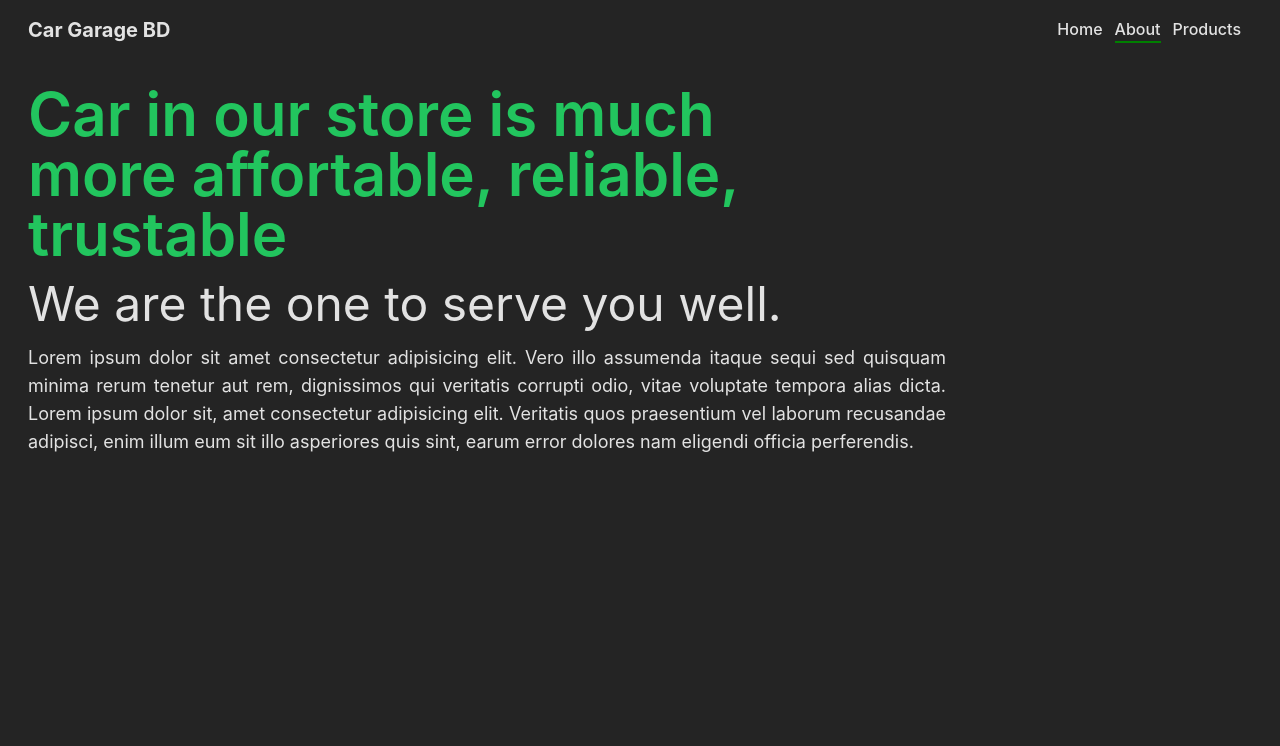
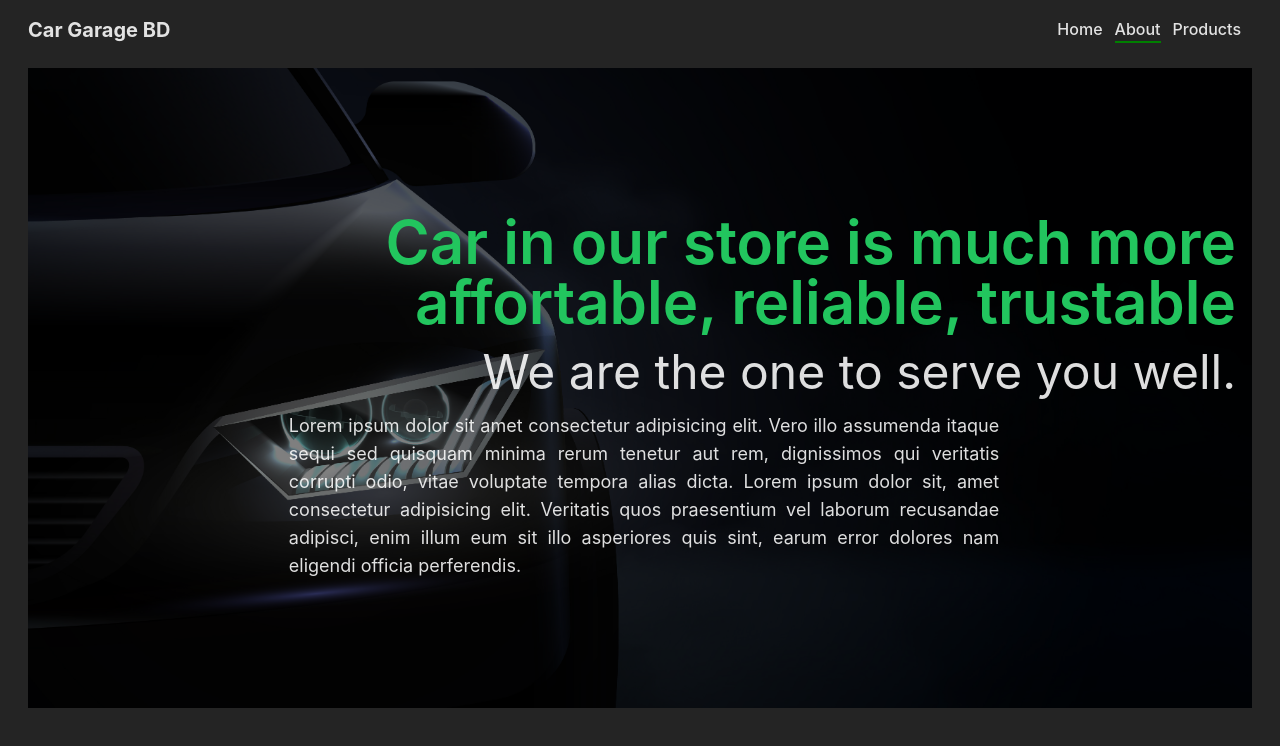
Before and after one commit to hasansfzn/garage_vue_routing, a Vue app: page /about in a window 1280 px wide. Shown: the top 746 px of the page. Built offline with nearby package versions, Linux system fonts and the light colour scheme.

Commit message:
added about background

```diff
--- /dev/null
+++ b/src/components/About/AboutAssociateCompanies.vue
@@ -0,0 +1,7 @@
+<script setup></script>
+
+<template>
+  <div></div>
+</template>
+
+<style scoped></style>
--- a/src/views/AboutView.vue
+++ b/src/views/AboutView.vue
@@ -1,25 +1,58 @@
 <script setup></script>
 
 <template>
-  <div>
-    <h2 class="text-6xl my-4 font-semibold text-green-500 md:w-2/3">
+  <section class="aboutBannerSection">
+    <div class="content flex items-center justify-end text-right">
+      <div class="content-items w-4/5 p-4">
+        <h2 class="text-6xl my-4 font-semibold text-green-500">
           Car in our store is much more affortable, reliable, trustable
         </h2>
-    <div class="flex place-content-start">
-      <div class="space-y-4 w-11/12 md:w-10/12 lg:w-3/4">
+        <div class="space-y-4">
           <h2 class="text-5xl">We are the one to serve you well.</h2>
-        <p class="text-lg text-justify">
+          <p class="text-lg text-justify w-3/4">
             Lorem ipsum dolor sit amet consectetur adipisicing elit. Vero illo
             assumenda itaque sequi sed quisquam minima rerum tenetur aut rem,
-          dignissimos qui veritatis corrupti odio, vitae voluptate tempora alias
-          dicta. Lorem ipsum dolor sit, amet consectetur adipisicing elit.
-          Veritatis quos praesentium vel laborum recusandae adipisci, enim illum
-          eum sit illo asperiores quis sint, earum error dolores nam eligendi
-          officia perferendis.
+            dignissimos qui veritatis corrupti odio, vitae voluptate tempora
+            alias dicta. Lorem ipsum dolor sit, amet consectetur adipisicing
+            elit. Veritatis quos praesentium vel laborum recusandae adipisci,
+            enim illum eum sit illo asperiores quis sint, earum error dolores
+            nam eligendi officia perferendis.
           </p>
         </div>
       </div>
     </div>
+  </section>
 </template>
 
-<style scoped></style>
+<style scoped>
+  .aboutBannerSection {
+    display: relative;
+    background-image: url(../assets/carAbout.jpg);
+    background-size: cover;
+    background-position: center;
+    height: 80vh;
+  }
+
+  .content {
+    /* position: absolute; */
+    /* top: 0;
+    left: 0; */
+    width: 100%;
+    height: 100%;
+    background-color: rgba(
+      0,
+      0,
+      0,
+      0.5
+    ); /* Adjust opacity by modifying the last value (0.5 in this example) */
+    /* display: flex;
+    flex-direction: column;
+    justify-content: center;
+    align-items: center; */
+    /*
+    text-align: end;
+    display: flex;
+    align-items: center;
+    justify-content: flex-end; */
+  }
+</style>
```
Also changed, not shown: src/assets/carAbout.jpg (added). Lines whose indentation alone changed are shown as unchanged.
